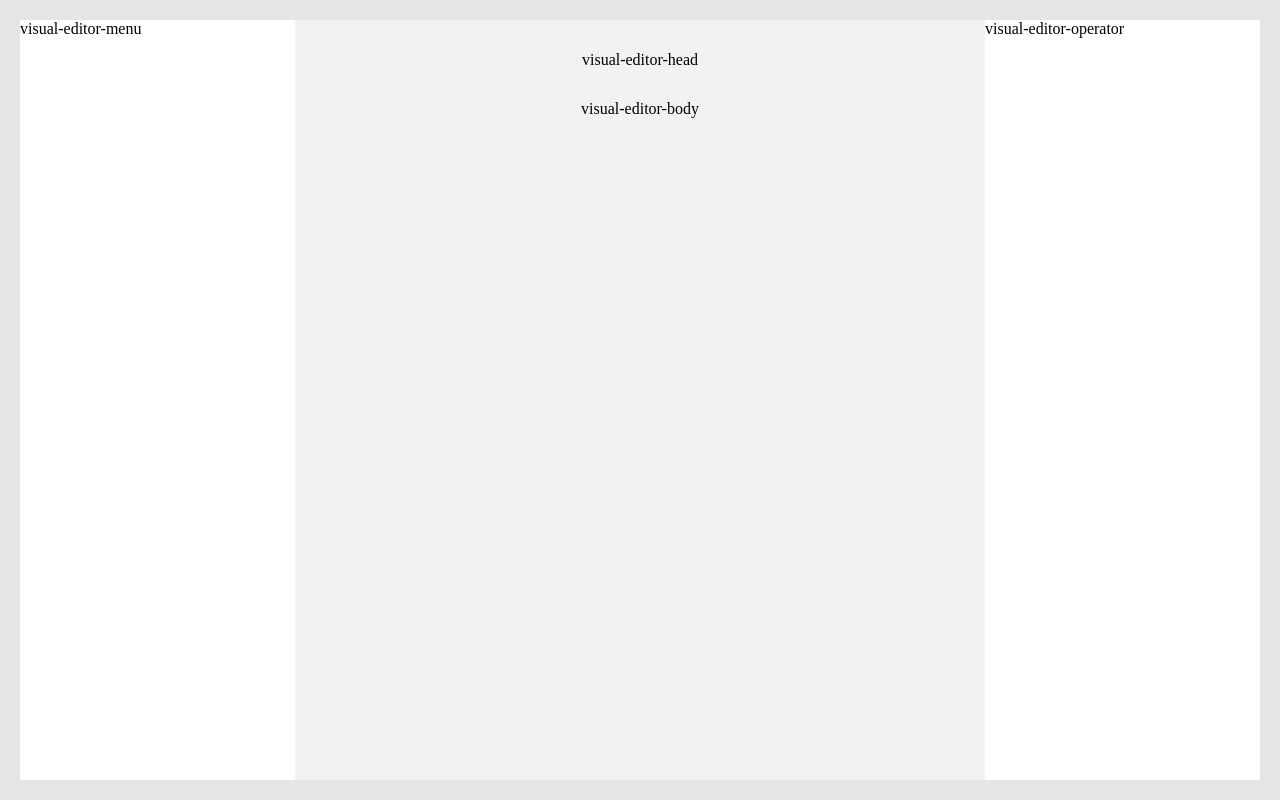
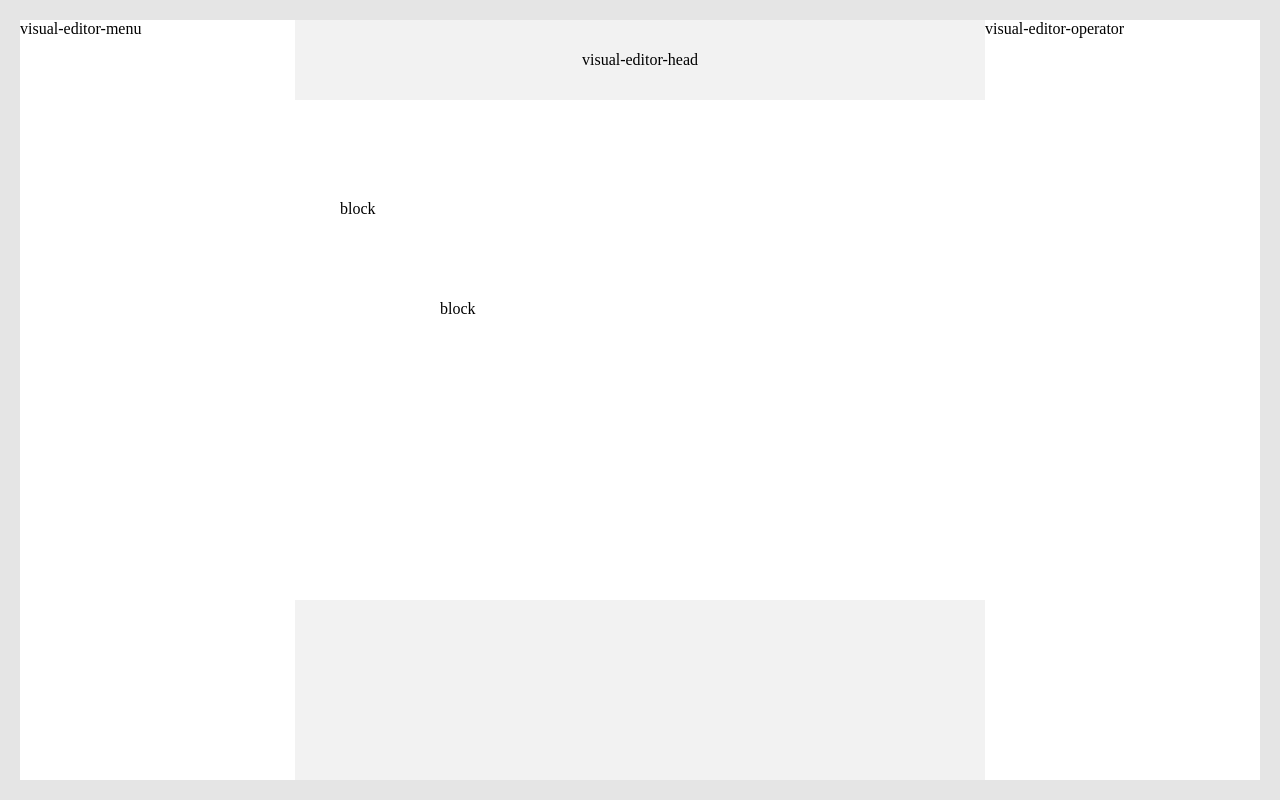
Before and after one commit to han6054/drag-editor, a Vue app: page / in a window 1280 px wide. Built offline with nearby package versions, Linux system fonts and the light colour scheme.

Commit message:
feat: VisualEditorConfig

```diff
--- a/src/App.vue
+++ b/src/App.vue
@@ -1,6 +1,6 @@
 <template>
   <div class="app">
-    <visual-editor/>
+    <visual-editor v-model="jsonData"/>
     <!-- <test-use-model v-model="val"/>
     {{val}} -->
   </div>
@@ -10,6 +10,7 @@
 import {defineComponent} from 'vue';
 import { VisualEditor } from '@/packages/visual-editor'
 import { TestUseModel } from '@/packages/utils/useModel.tsx'
+
 export default defineComponent({
   name: 'App',
   components: {
@@ -18,7 +19,23 @@ export default defineComponent({
   },
   data() {
     return {
-      val: ''
+      val: '',
+      jsonData: {
+          container : {
+            width: 800,
+            height: 500
+          },
+          blocks: [
+            {
+              top: 100,
+              left: 100
+            },
+             {
+              top: 200,
+              left: 200
+            }
+          ]
+      }
     }
   }
 })
--- /dev/null
+++ b/src/data.json
@@ -0,0 +1 @@
+{"container":{"height":500,"width":800},"blocks":[{"top":287,"left":351.5,"componentKey":"select","adjustPosition":false,"focus":false,"zIndex":0,"width":193,"height":40,"hasResize":false,"props":{"options":[{"label":"蛋糕","value":"dangao","comments":"333"},{"label":"雪饼","value":"xuebing","comments":"666"}]},"model":{"default":"food"},"slotName":"mySelect"},{"top":164,"left":130,"componentKey":"text","adjustPosition":false,"focus":false,"zIndex":0,"width":64,"height":22,"hasResize":false,"props":{},"model":{}},{"top":196,"left":281.5,"componentKey":"button","adjustPosition":false,"focus":false,"zIndex":0,"width":70,"height":40,"hasResize":false,"props":{},"model":{},"slotName":"subBtn"},{"top":287,"left":550.5,"componentKey":"select","adjustPosition":false,"focus":true,"zIndex":0,"width":193,"height":40,"hasResize":false,"props":{"options":[{"label":"经销商","value":"daeler","comments":"111"},{"label":"门店","value":"store","comments":"222"}]},"model":{"default":"acctType"}},{"top":96,"left":366.5,"componentKey":"number-range","adjustPosition":false,"focus":false,"zIndex":0,"width":225,"height":40,"hasResize":false,"props":{},"model":{"start":"minLevel","end":"maxLevel"}}]}
--- /dev/null
+++ b/src/packages/visual-editor-block.tsx
@@ -0,0 +1,21 @@
+import {defineComponent, PropType, computed} from 'vue';
+import {VisualEditorBlockData} from '@/packages/visual-editor.utils'
+
+export const VisualEditorBlock = defineComponent({
+    props: {
+        block: {type: Object as PropType<VisualEditorBlockData>, required: true}
+    },
+    setup(props) {
+
+        const styles = computed(() => ({
+            top: `${props.block.top}px`,
+            left: `${props.block.left}px`,
+            zIndex: props.block.zIndex,
+        }))
+        return () => (
+            <div class="visual-editor-block" style={styles.value}>
+                block
+            </div>
+        )
+    }
+})
--- a/src/packages/visual-editor.tsx
+++ b/src/packages/visual-editor.tsx
@@ -1,16 +1,28 @@
-import { defineComponent,PropType } from 'vue';
-import { VisualEditorModelValue } from '@/packages/visual-editor.utils';
+import { defineComponent,PropType, computed } from 'vue';
+import { VisualEditorModelValue, VisualEditorConfig } from '@/packages/visual-editor.utils';
+import {useModel} from '@/packages/utils/useModel'
+import {VisualEditorBlock} from '@/packages/visual-editor-block';
 import './visual-editor.scss';
 
 export const VisualEditor = defineComponent({
     props: {
         modelValue: {type: Object as PropType<VisualEditorModelValue>, required: true},
+        config: {type: Object as PropType<VisualEditorConfig>, require: true}
 
     },
     emit: {
         'update:modelValue': (val?: VisualEditorModelValue) => true,
     },
-    setup() {
+    setup(props, ctx) {
+
+        const dataModel = useModel(() => props.modelValue, val => ctx.emit('update:modelValue', val));
+        console.log(dataModel);
+
+        const containerStyle = computed(() => ({
+             width: `${dataModel.value.container.width}px`,
+             height: `${dataModel.value.container.height}px`
+        }))
+
         return () => (
             <div class="visual-editor">
                 <div class="visual-editor-menu">
@@ -24,7 +36,15 @@ export const VisualEditor = defineComponent({
                 </div>
                 <div class="visual-editor-body">
                     <div class="visual-editor-content">
-                        visual-editor-body
+                        <div class="visual-editor-container" style={containerStyle.value}>
+                            {
+                                !!dataModel.value && !!dataModel.value.blocks && (
+                                    dataModel.value.blocks.map((block, index) => (
+                                        <VisualEditorBlock block={block} key={index}/>
+                                    ))
+                                )
+                            }
+                        </div>
                     </div>
                 </div>
             </div>
```
Also changed, not shown: src/packages/visual-editor.utils.d.ts (+28 -0 lines).
